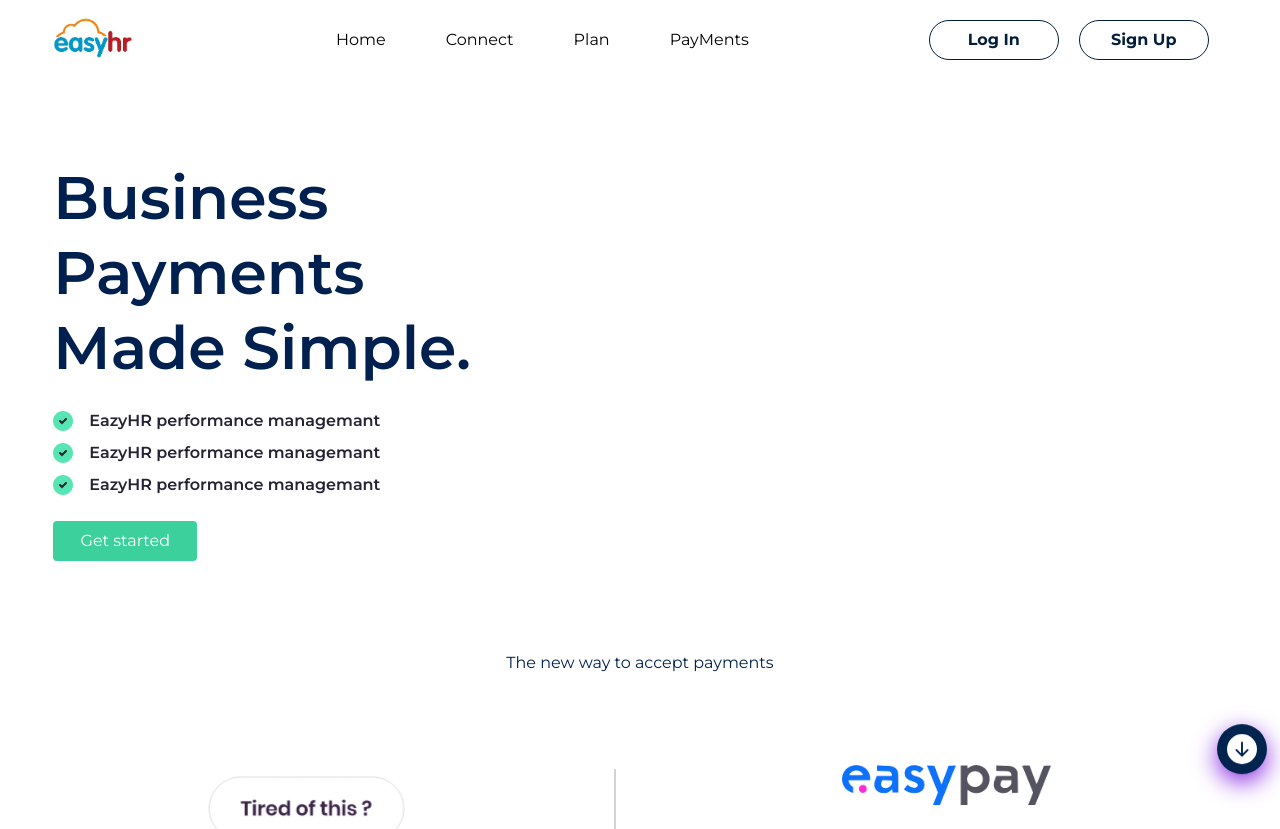
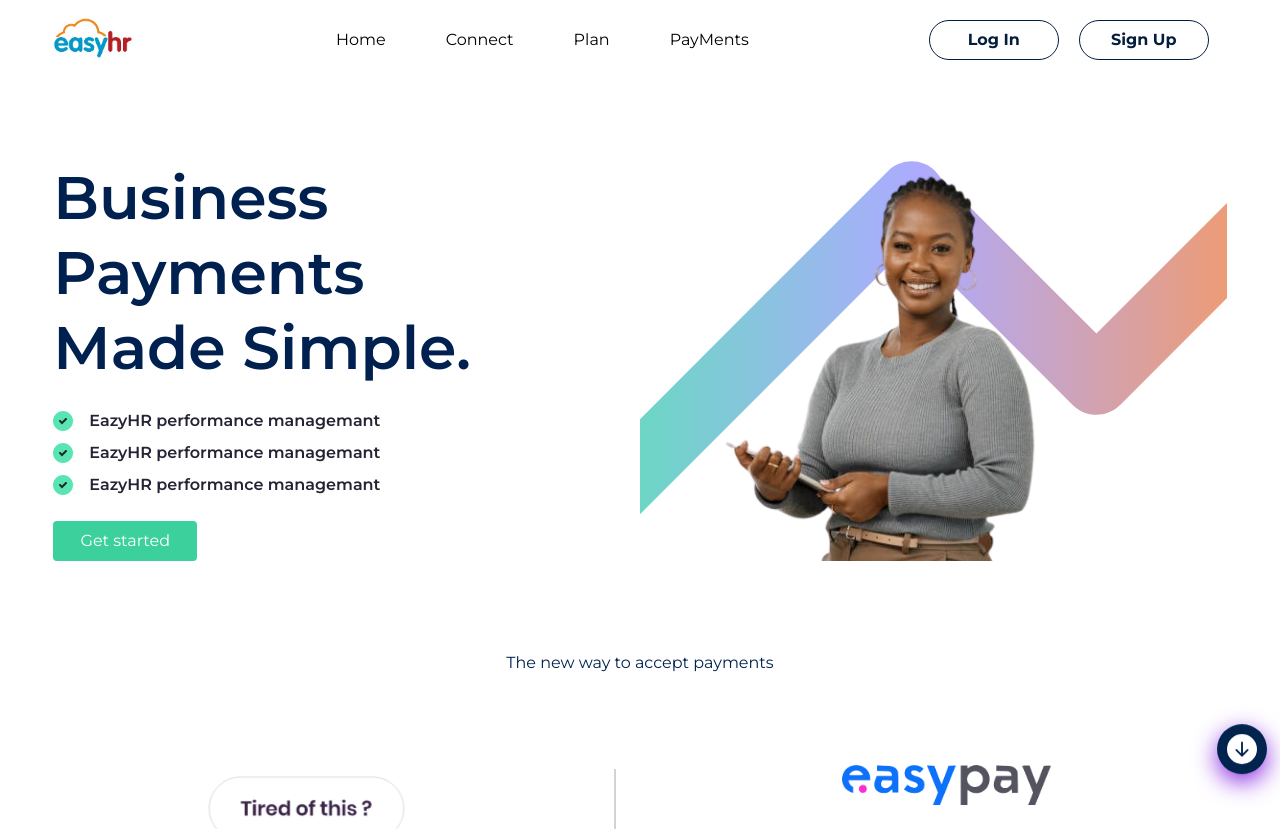
Before and after one commit to OgbuEsther/Easy_HR_FE2, a React (Create React App) app: page / in a window 1280 px wide. Shown: the top 829 px of the page. Built offline with nearby package versions, Linux system fonts and the light colour scheme.

Commit message:
hero correction archived

```diff
--- a/src/pages/landingpage/Home.tsx
+++ b/src/pages/landingpage/Home.tsx
@@ -1,5 +1,6 @@
 import React from 'react'
 import img from "../../Assets/tick.svg"
+import img2 from "../../Assets/her.png"
 
 
 const Superhero = () => {
@@ -7,9 +8,9 @@
 
   return (
       <div className='w-full flex justify-center overflow-hidden'>
-        <div className='w-11/12 flex flex-wrap mt-20 bg-white pt-20'>
-        <div className='w-5/12 flex flex-col'>
-          <h1 className='text-herotext text-6xl font-semibold m-0 leading-tight'>
+        <div className='w-11/12 flex flex-wrap mt-20 bg-white pt-20 justify-between'>
+        <div className='w-6/12 flex flex-col '>
+          <h1 className='w-5/6 text-herotext text-6xl font-semibold m-0 leading-tight'>
             Business Payments Made Simple.
           </h1>
           <div className='flex flex-col mt-6'>
@@ -31,8 +32,11 @@
               Get started
             </button>
             </div>
-         </div>
         </div>
+        <div className='w-6/12 flex bg-righthero bg-no-repeat bg-center bg-cover justify-center'>
+        <img src={img2} alt="" className='h-auto'/>
+      </div>
+      </div>
       </div>
   )
 }
--- a/tailwind.config.js
+++ b/tailwind.config.js
@@ -20,7 +20,8 @@
     },
     extend: {
       backgroundImage: {
-        'hero': "url('../src/Assets/hero.jpg')"
+        'hero': "url('../src/Assets/hero.jpg')",
+        'righthero': "url('../src/Assets/grid.svg')",
       },
 
       animation: {
```
